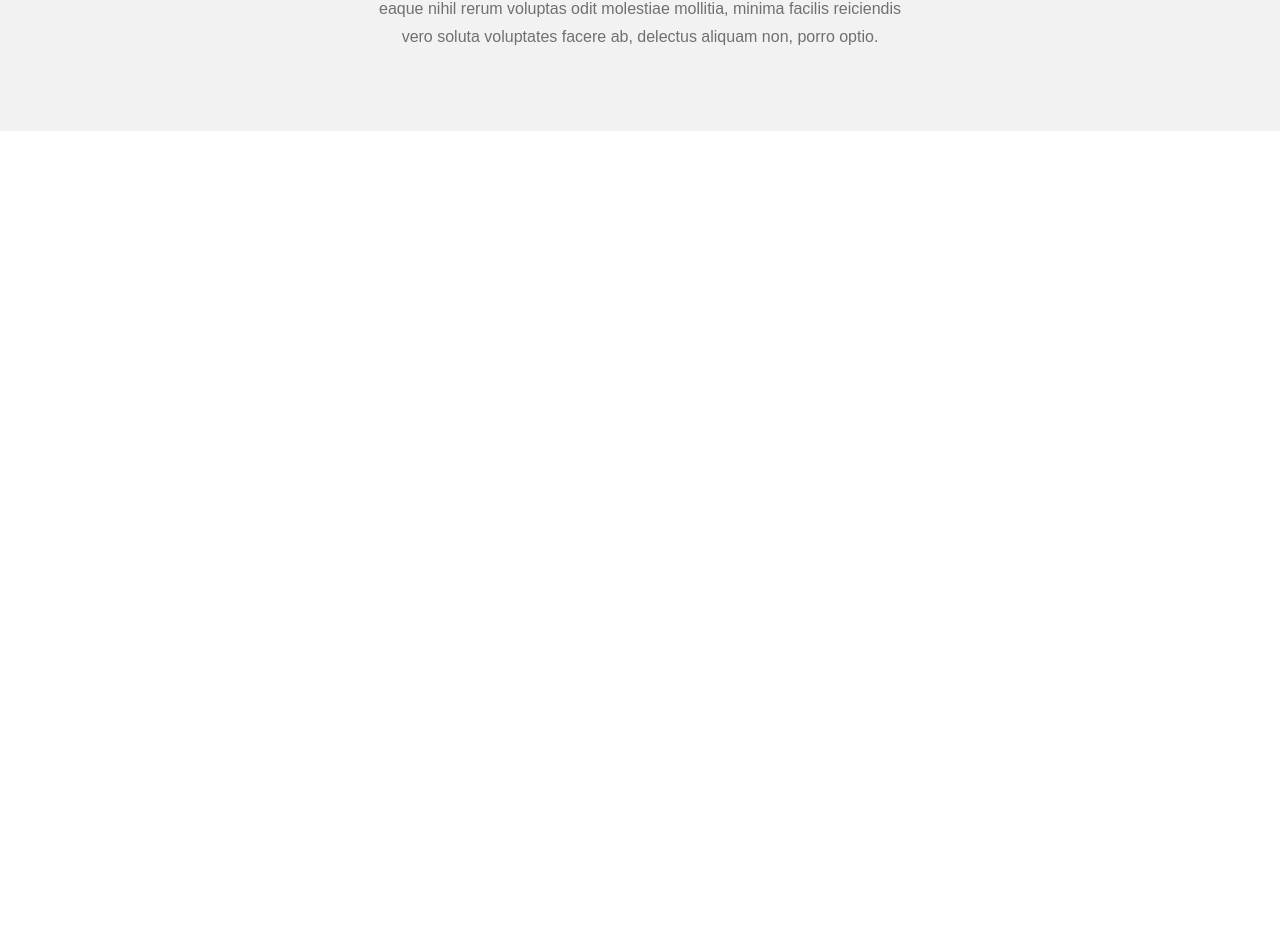
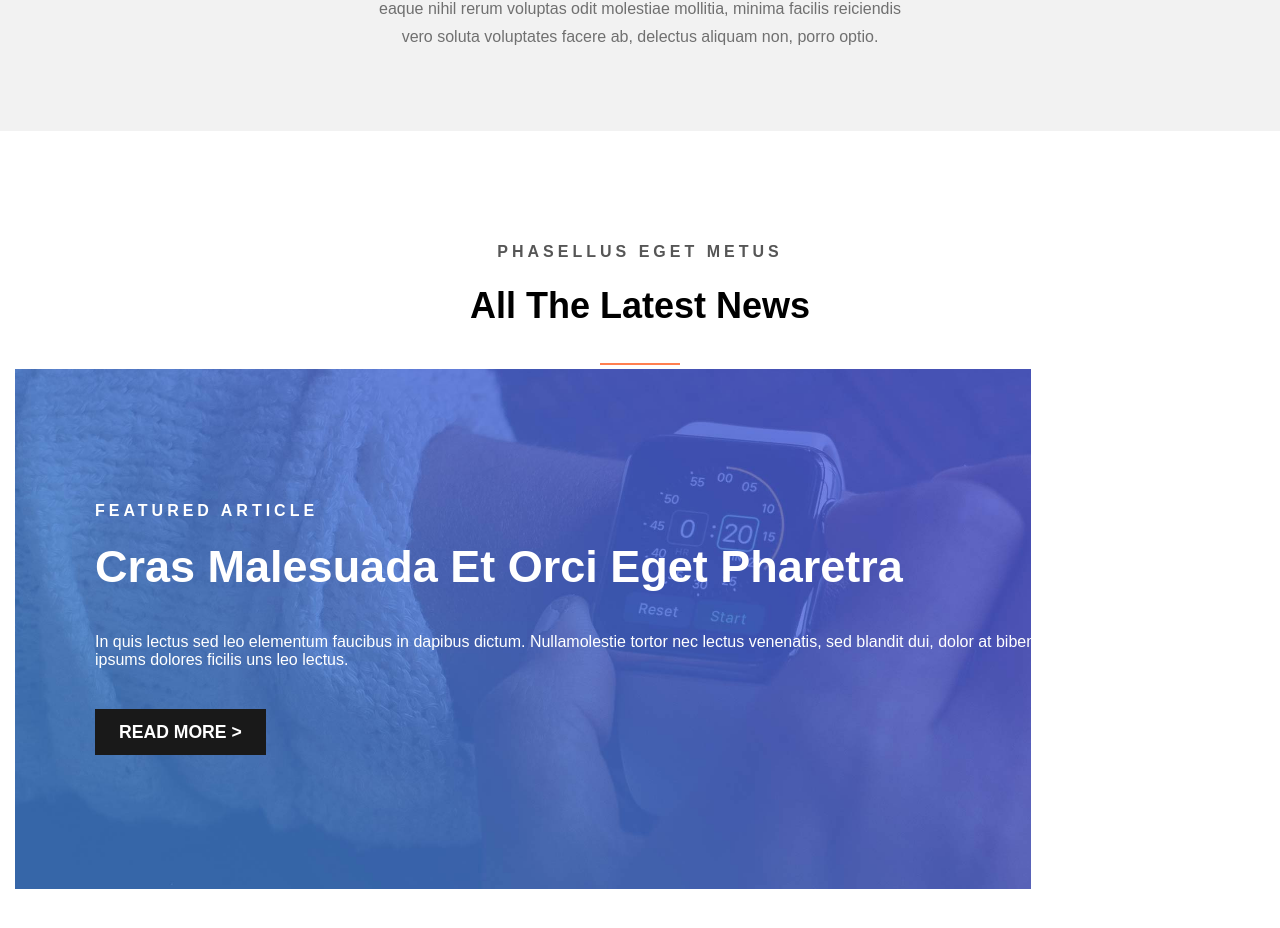
Before and after one commit to LucaMazzola02/proj-html-vuejs, a Vue app: page / in a window 1280 px wide. Shown: the part 952-1880 px from the top of the page. Before the commit the page ends 1083 px from the top, so only its background shows below. Built offline with nearby package versions, Linux system fonts and the light colour scheme.

Commit message:
addition of the cover in the main

```diff
--- /dev/null
+++ b/src/components/AppCover.vue
@@ -0,0 +1,66 @@
+<template>
+    <article class="cover flex">
+        <div class="cover-text">
+            <h3>FEATURED ARTICLE</h3>
+            <h1>Cras Malesuada Et Orci Eget Pharetra</h1>
+            <p>In quis lectus sed leo elementum faucibus in dapibus dictum. Nullamolestie tortor nec lectus venenatis, sed blandit dui, dolor at bibendum sadips ets ipsums dolores ficilis uns leo lectus.</p>
+            <button class="button">READ MORE ></button>
+        </div>
+    </article>
+</template>
+
+<script>
+
+
+
+export default {
+    name: 'AppCover',
+
+}
+</script>
+
+
+
+<style lang="scss" scoped>
+@use '../styles/partials/variables' as *;
+
+.cover{
+    height: 65vh;
+    background-image: url(../assets/img/featured_article_1_bg.jpg);
+    background-size: contain;
+    background-repeat: no-repeat;
+    color: $whiteColor;
+    align-items: center;
+    text-align: left;
+    padding: 5rem;
+
+    & .cover-text h3{
+        margin-bottom: 1.3rem;
+        font-size: 16px;
+        font-weight: 600;
+        letter-spacing: 4px;
+    }
+
+    & .cover-text h1{
+        font-size: 45px;
+    }
+
+    & .cover-text p{
+        font-size: medium;
+        margin: 2.5rem 0;
+    }
+    .button{
+        background-color: $blackColor;
+        padding: .8rem 1.5rem;
+        color: $whiteColor;
+        font-size: 1.1rem;
+        font-weight: bold;
+        transition: $transition;
+
+        &:hover{
+            background-color: $coralColor;
+        }
+    }
+}
+
+</style>
--- a/src/components/AppJumbotron.vue
+++ b/src/components/AppJumbotron.vue
@@ -34,13 +34,15 @@ export default {
     font-size: 10rem;
   }
   & p{
-    font-size: 1.2rem;
+    font-size: 1.3rem;
     margin: 1rem 0 2rem;
   }
   .button{
     background-color: $skyblueColor;
     color: $whiteColor;
-    padding: .8rem 1.7rem;
+    font-weight: bold;
+    font-size: 1.15rem;
+    padding: 1rem 1.8rem;
     transition: $transition;
 
     &:hover{
--- a/src/components/AppMain.vue
+++ b/src/components/AppMain.vue
@@ -1,16 +1,18 @@
 <template>
     <FusionLayout />
-
+    <CardList />
 </template>
 
 <script>
 import FusionLayout from './FusionLayout.vue'
+import CardList from './CardList.vue'
 
 
 export default {
     name: 'AppMain',
     components:{
-        FusionLayout
+        FusionLayout,
+        CardList,
     }
 }
 </script>
--- /dev/null
+++ b/src/components/CardList.vue
@@ -0,0 +1,55 @@
+<template>
+    <article>
+        <div class="container">
+            <h3>PHASELLUS EGET METUS</h3>
+            <h1>All The Latest News</h1>
+            <div class="separator"></div>
+            <SingleCard v-for="card in cards" />
+            <AppCover />
+        </div>
+    </article>
+
+</template>
+
+<script>
+import SingleCard from './SingleCard.vue'
+import AppCover from './AppCover.vue'
+
+
+export default {
+    name: 'CardList',
+    props :{
+        cards : Array
+
+    },
+    components:{
+        SingleCard,
+        AppCover
+    }
+}
+</script>
+
+
+
+<style lang="scss" scoped>
+@use '../styles/partials/variables' as *;
+
+article .container{
+    padding: 7rem 0 ;
+    text-align: center;
+
+    & h3{
+        color: rgb(86, 86, 86);
+        font-size: 16px;
+        font-weight: 600;
+        letter-spacing: 4px;
+    }
+
+    & h1{
+        font-size: 36px;
+        font-weight: bolder;
+        margin: 1.5rem 0;
+    }
+}
+
+</style>
--- a/src/components/FusionLayout.vue
+++ b/src/components/FusionLayout.vue
@@ -33,10 +33,11 @@ article{
 
 
     & h4{
-        color: $blackColor;
+        color: rgb(86, 86, 86);
         margin-bottom: 1.3rem;
         font-size: 16px;
         font-weight: 600;
+        letter-spacing: 4px;
     }
 
     & p{
--- /dev/null
+++ b/src/components/SingleCard.vue
@@ -0,0 +1,20 @@
+<template>
+
+</template>
+
+<script>
+
+
+
+export default {
+    name: 'SingleCard',
+
+}
+</script>
+
+
+
+<style lang="scss" scoped>
+@use '../styles/partials/variables' as *;
+
+</style>
--- a/src/styles/general.scss
+++ b/src/styles/general.scss
@@ -33,3 +33,10 @@ a{
 button{
     border: none;
 }
+
+.separator{
+    display: inline-block;
+    width: 80px;
+    height: 2px;
+    background-color: coral;
+}
```
